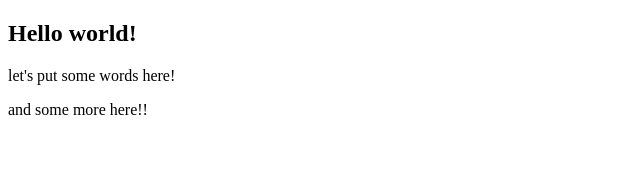
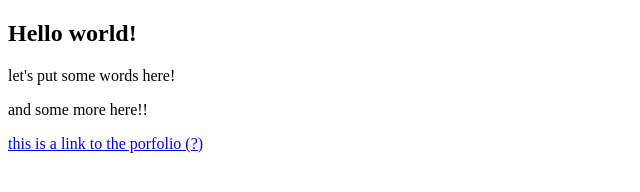
Before and after one commit to dlevine01/dlevine01.github.io, a plain HTML site: page index.html in a window 1280 px wide. Shown: the whole page, without its empty margins (0-640 px from the left). Drawn offline with Linux system fonts and the light colour scheme.

Commit message:
adding a portfolio.md page
to test if/how github will render .md

```diff
--- a/index.html
+++ b/index.html
@@ -7,5 +7,6 @@
     <h2>Hello world!</h2>
     <p>let's put some words here!</p>
     <p>and some more here!!</p>
+    <p><a href="/portfolio.md">this is a link to the porfolio (?)</a></p>
 </body>
 </html>
```
Also changed, not shown: 1 other file.
